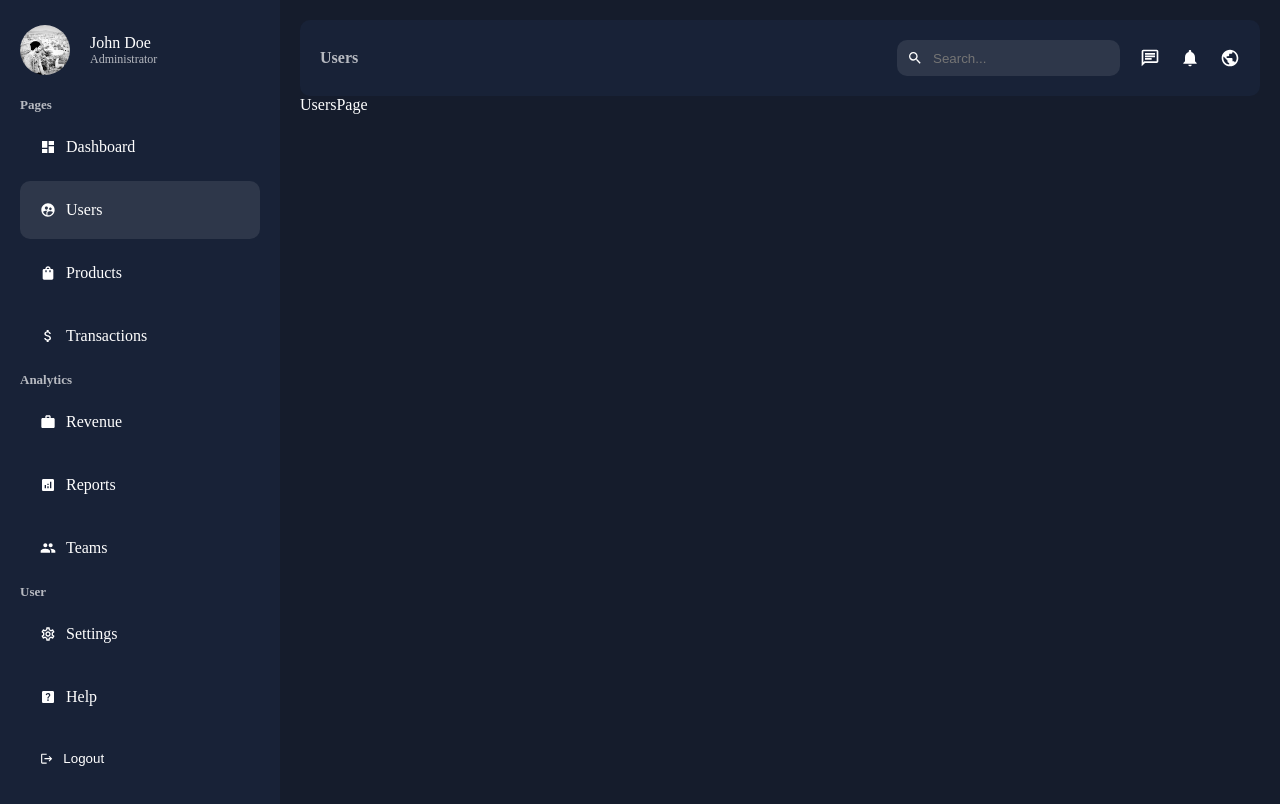
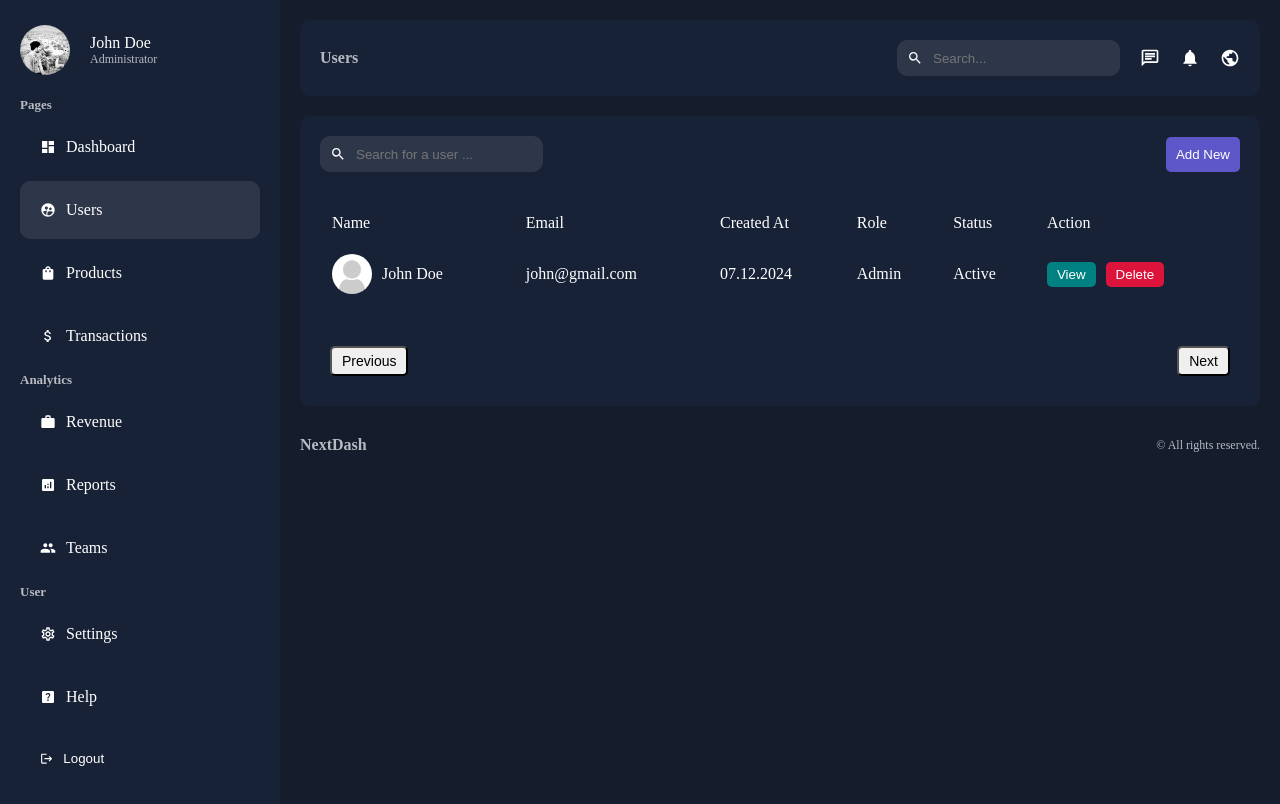
Before and after one commit to MohammadAhmad27/NextDash-Next, a Next.js app: page /dashboard/users in a window 1280 px wide. Built offline with nearby package versions, Linux system fonts and the light colour scheme.

Commit message:
Updated <Users /> & <Products /> and Added <Footer />, <Search /> & <Pagination />

```diff
--- a/app/dashboard/layout.jsx
+++ b/app/dashboard/layout.jsx
@@ -2,6 +2,7 @@
 import Sidebar from '../ui/dashboard/sidebar/Sidebar'
 import Navbar from '../ui/dashboard/navbar/Navbar'
 import styles from '../ui/dashboard/dashboard.module.css';
+import Footer from '../ui/dashboard/footer/Footer';
 
 export default function layout({ children }) {
     return (
@@ -12,6 +13,7 @@
             <div className={styles.content}>
                 <Navbar />
                 {children}
+                <Footer />
             </div>
         </div>
     )
--- a/app/dashboard/users/page.jsx
+++ b/app/dashboard/users/page.jsx
@@ -1,7 +1,65 @@
 import React from 'react'
+import styles from '../../ui/dashboard/users/users.module.css'
+import Search from '@/app/ui/dashboard/search/Search'
+import Link from 'next/link'
+import Image from 'next/image'
+import Pagination from '@/app/ui/dashboard/pagination/Pagination'
 
 export default function UsersPage() {
   return (
-    <div>UsersPage</div>
+    <div className={styles.container}>
+      <div className={styles.top}>
+        <Search placeholder="Search for a user ..." />
+        <Link href='/dashboard/users/add'>
+          <button className={styles.addButton}>Add New</button>
+        </Link>
+      </div>
+      <table className={styles.table}>
+        <thead>
+          <tr>
+            <td>Name</td>
+            <td>Email</td>
+            <td>Created At</td>
+            <td>Role</td>
+            <td>Status</td>
+            <td>Action</td>
+          </tr>
+        </thead>
+        <tbody>
+          <tr>
+            <td>
+              <div className={styles.user}>
+                <Image
+                  src="/transactions/noavatar.png"
+                  alt=""
+                  width={40}
+                  height={40}
+                  className={styles.userImage}
+                />
+                John Doe
+              </div>
+            </td>
+            <td>john@gmail.com</td>
+            <td>07.12.2024</td>
+            <td>Admin</td>
+            <td>Active</td>
+            <td>
+              <div className={styles.buttons}>
+                <Link href='/dashboard/users'>
+                  <button className={`${styles.button} ${styles.view}`}>
+                    View
+                  </button>
+                </Link>
+                <input type="hidden" name="id" />
+                <button className={`${styles.button} ${styles.delete}`}>
+                  Delete
+                </button>
+              </div>
+            </td>
+          </tr>
+        </tbody>
+      </table>
+      <Pagination />
+    </div>
   )
 }
--- a/app/ui/dashboard/dashboard.module.css
+++ b/app/ui/dashboard/dashboard.module.css
@@ -6,6 +6,7 @@
   flex: 1;
   background-color: var(--bgSoft);
   padding: 20px;
+  min-height: 100vh;
 }
 
 .content {
@@ -27,9 +28,9 @@
 }
 
 .cards {
-    display: flex;
-    justify-content: space-between;
-    gap: 20px ;
+  display: flex;
+  justify-content: space-between;
+  gap: 20px;
 }
 
 .side {
--- /dev/null
+++ b/app/ui/dashboard/footer/Footer.jsx
@@ -0,0 +1,11 @@
+import React from 'react'
+import styles from './footer.module.css'
+
+export default function Footer() {
+    return (
+        <footer className={styles.footer}>
+            <div className={styles.logo}>NextDash</div>
+            <div className={styles.text}>© All rights reserved.</div>
+        </footer>
+    )
+}
--- /dev/null
+++ b/app/ui/dashboard/footer/footer.module.css
@@ -0,0 +1,15 @@
+.footer {
+  display: flex;
+  align-items: center;
+  justify-content: space-between;
+  margin-top: 30px;
+  color: var(--textSoft);
+}
+
+.logo {
+  font-weight: bold;
+}
+
+.text {
+  font-size: 12px;
+}
--- /dev/null
+++ b/app/ui/dashboard/pagination/Pagination.jsx
@@ -0,0 +1,11 @@
+import React from 'react'
+import styles from './pagination.module.css'
+
+export default function Pagination() {
+    return (
+        <div className={styles.container}>
+            <button className={styles.button}>Previous</button>
+            <button className={styles.button}>Next</button>
+        </div>
+    )
+}
--- /dev/null
+++ b/app/ui/dashboard/pagination/pagination.module.css
@@ -0,0 +1,18 @@
+.container {
+  padding: 10px;
+  display: flex;
+  justify-content: space-between;
+  align-items: center;
+}
+
+.button {
+  padding: 5px 10px;
+  cursor: pointer;
+  border-radius: 5px;
+  font-size: 14px;
+  font-weight: 500;
+}
+
+.button:disabled {
+  cursor: not-allowed;
+}
--- /dev/null
+++ b/app/ui/dashboard/products/products.module.css
@@ -0,0 +1,64 @@
+.container {
+  display: flex;
+  flex-direction: column;
+  gap: 30px;
+  background-color: var(--bgSoft);
+  padding: 20px;
+  border-radius: 10px;
+  margin: 20px 0px;
+}
+
+.top {
+  display: flex;
+  align-items: center;
+  justify-content: space-between;
+}
+
+.addButton {
+  padding: 10px;
+  background-color: #5d57c9;
+  color: var(--text);
+  border: none;
+  border-radius: 5px;
+  cursor: pointer;
+}
+
+.table {
+  width: 100%;
+}
+
+.table td {
+  padding: 10px;
+}
+
+.product{
+  display: flex;
+  align-items: center;
+  gap: 10px;
+}
+
+.productImage {
+  border-radius: 50%;
+  object-fit: cover;
+}
+
+.buttons {
+  display: flex;
+  gap: 10px;
+}
+
+.button {
+  padding: 5px 10px;
+  border-radius: 5px;
+  color: var(--text);
+  border: none;
+  cursor: pointer;
+}
+
+.view {
+  background-color: teal;
+}
+
+.delete {
+  background-color: crimson;
+}
--- /dev/null
+++ b/app/ui/dashboard/search/Search.jsx
@@ -0,0 +1,12 @@
+import React from 'react'
+import styles from './search.module.css'
+import { MdSearch } from 'react-icons/md'
+
+export default function Search({ placeholder }) {
+  return (
+    <div className={styles.container}>
+      <MdSearch />
+      <input type="text" placeholder={placeholder} className={styles.input} />
+    </div>
+  )
+}
--- /dev/null
+++ b/app/ui/dashboard/search/search.module.css
@@ -0,0 +1,16 @@
+.container {
+  display: flex;
+  align-items: center;
+  gap: 10px;
+  background-color: #2e374a;
+  padding: 10px;
+  border-radius: 10px;
+  width: max-content;
+}
+
+.input {
+  background-color: transparent;
+  border: none;
+  color: var(--text);
+  outline: none;
+}
--- /dev/null
+++ b/app/ui/dashboard/users/users.module.css
@@ -0,0 +1,64 @@
+.container {
+  display: flex;
+  flex-direction: column;
+  gap: 30px;
+  background-color: var(--bgSoft);
+  padding: 20px;
+  border-radius: 10px;
+  margin: 20px 0px;
+}
+
+.top {
+  display: flex;
+  align-items: center;
+  justify-content: space-between;
+}
+
+.addButton {
+  padding: 10px;
+  background-color: #5d57c9;
+  color: var(--text);
+  border: none;
+  border-radius: 5px;
+  cursor: pointer;
+}
+
+.table {
+  width: 100%;
+}
+
+.table td {
+  padding: 10px;
+}
+
+.user {
+  display: flex;
+  align-items: center;
+  gap: 10px;
+}
+
+.userImage {
+  border-radius: 50%;
+  object-fit: cover;
+}
+
+.buttons {
+  display: flex;
+  gap: 10px;
+}
+
+.button {
+  padding: 5px 10px;
+  border-radius: 5px;
+  color: var(--text);
+  border: none;
+  cursor: pointer;
+}
+
+.view {
+  background-color: teal;
+}
+
+.delete {
+  background-color: crimson;
+}
```
Also changed, not shown: app/dashboard/products/page.jsx (+59 -1 lines), public/products/noproduct.jpg (added).
